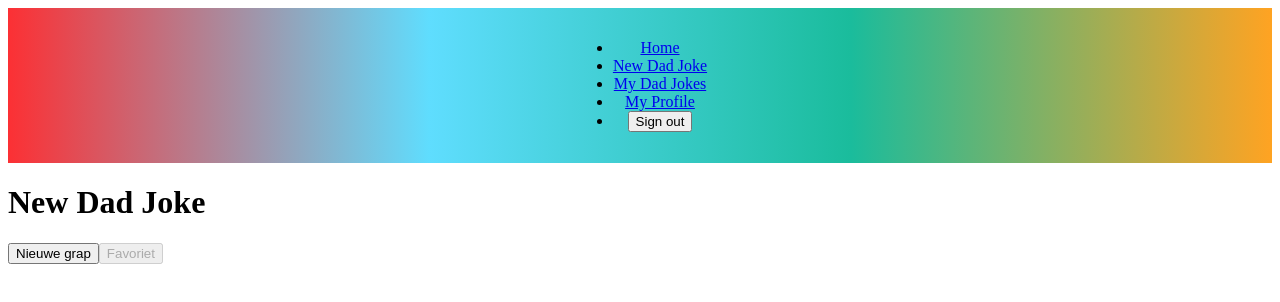
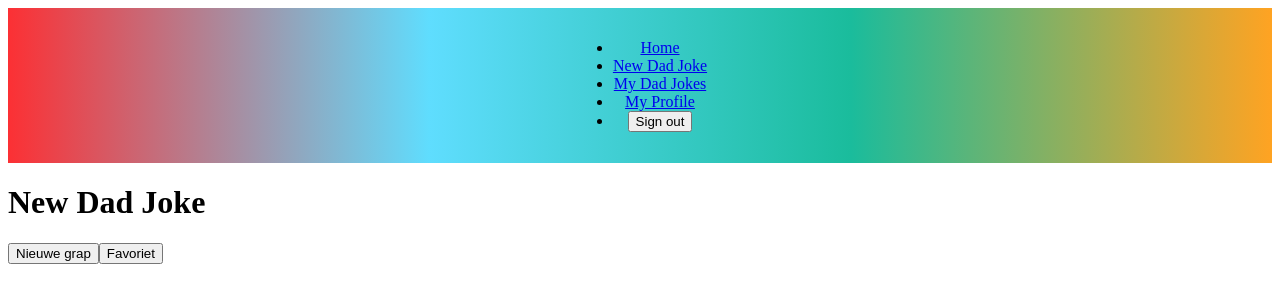
Before and after one commit to LauravanHeeswijk/EindopdrachtFro, a React (Vite) app: page /new-dadjoke in a window 1280 px wide. Shown: the top 302 px of the page. Built offline with nearby package versions, Linux system fonts and the light colour scheme; no server answers; sample sign-in values are in the browser's storage.

Commit message:
Heb Fetch ipv Axios gebruikt. Vandaar dat niks werkte. Nu alle code omzetten

```diff
--- a/package.json
+++ b/package.json
@@ -10,6 +10,7 @@
     "preview": "vite preview"
   },
   "dependencies": {
+    "axios": "^1.8.1",
     "react": "^18.3.1",
     "react-dom": "^18.3.1",
     "react-router-dom": "^7.1.3"
--- /dev/null
+++ b/src/Api/AxiosClient.jsx
@@ -0,0 +1,12 @@
+import axios from "axios";
+
+const apiClient = axios.create({
+    baseURL: import.meta.env.VITE_API_URL,
+    headers: {
+        "Content-Type": "application/json",
+        "Accept": "application/json",
+        "X-Api-Key": import.meta.env.VITE_API_KEY,
+    },
+});
+
+export default apiClient;
--- a/src/components/Button/FavoriteJokeButton.jsx
+++ b/src/components/Button/FavoriteJokeButton.jsx
@@ -1,4 +1,5 @@
 import React from "react";
+import axios from "axios";
 
 const FavoriteJokeButton = ({ joke }) => {
     const apiKey = import.meta.env.VITE_API_KEY;
@@ -10,28 +11,24 @@ const FavoriteJokeButton = ({ joke }) => {
             return;
         }
         try {
-            const response = await fetch(apiUrl, {
-                method: "POST",
-                headers: {
-                    "Content-Type": "application/json",
-                    "X-Api-Key": apiKey,
-                },
-                body: JSON.stringify({ joke }),
-            });
+            const response = await axios.post(`${apiUrl}/favorieten`,
+                { joke },
+                {
+                    headers: {
+                        "Content-Type": "application/json",
+                        "X-Api-Key": apiKey,
+                    },
+                }
+            );
 
-            if (!response.ok) {
-                throw new Error("Fout bij opslaan in favorieten");
-            }
 
-            console.log("Grap opgeslagen als favoriet!");
+            console.log("Grap opgeslagen als favoriet!", response.data);
         } catch (error) {
-            console.error("Er ging iets mis:", error);
+            console.error("Fout bij opslaan in favorieten:", error);
         }
     };
 
-    return <button onClick={saveFavoriteJoke} disabled={!joke}>
-        Favoriet
-    </button>;
+    return <button onClick={saveFavoriteJoke}>Favoriet</button>;
 };
 
 export default FavoriteJokeButton;
--- a/src/components/Button/JokeButton.jsx
+++ b/src/components/Button/JokeButton.jsx
@@ -1,16 +1,22 @@
 import React from "react";
+import { useState } from "react";
+import apiClient from "../../api/axiosClient";
 
 const JokeButton = ({ setJoke }) => {
+    const [loading, setLoading] = useState(false);
+
     const fetchJoke = async () => {
+        setLoading(true);
         try {
-            const response = await fetch("https://icanhazdadjoke.com/", {
+            const response = await apiClient.get("https://icanhazdadjoke.com/", {
                 headers: { Accept: "application/json" },
             });
-            const data = await response.json();
-            setJoke(data.joke);
+
+            setJoke(response.data.joke);
         } catch (error) {
             console.error("Fout bij ophalen grap:", error);
-            setJoke("Er is een fout opgetreden bij het ophalen van de grap.");
+        } finally {
+            setLoading(false);
         }
     };
 
```
Also changed, not shown: 1 other file (tests, documents, lock files or other folders).
